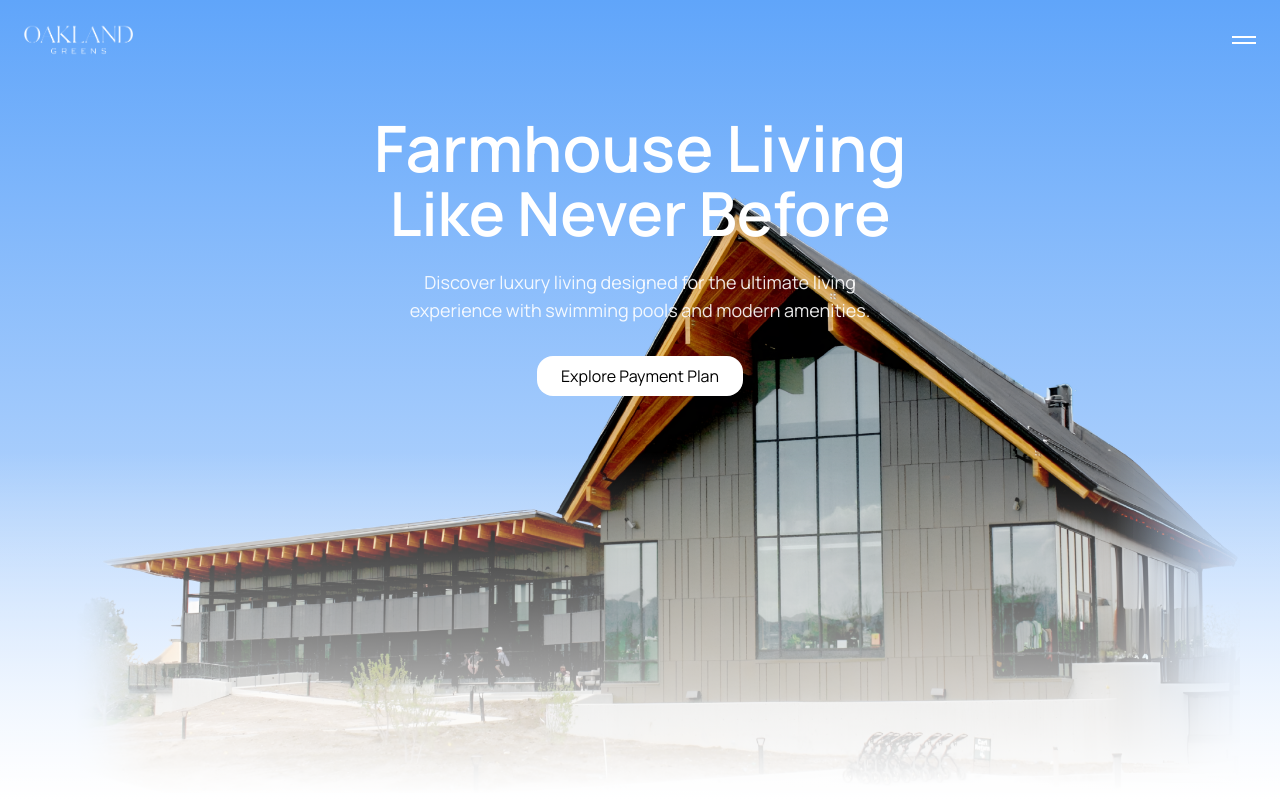
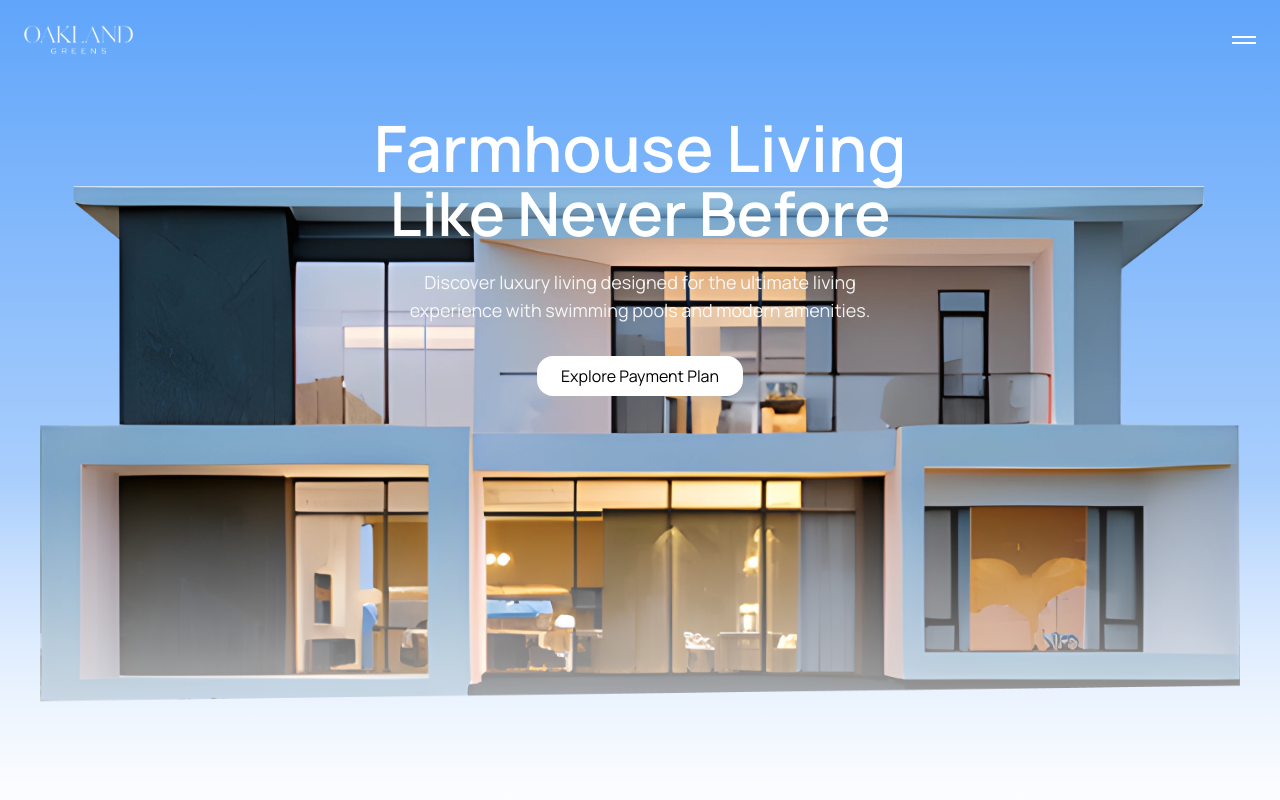
Before and after one commit to DeveloperSarim/Oakland-Web, a React (Vite) app: page / in a window 1280 px wide. Shown: the top 800 px of the page. Built offline with nearby package versions, Linux system fonts and the light colour scheme.

Commit message:
Hero Image Change

```diff
--- a/src/pages/Home.jsx
+++ b/src/pages/Home.jsx
@@ -1,6 +1,6 @@
 import React, { useState, useEffect } from 'react';
 import { ChevronLeft, ChevronRight, ChevronDown, ArrowRight , Facebook, Instagram, Twitter, Linkedin } from 'lucide-react';
-import home from '../assets/home_1.png';
+import home from '../assets/hero_image_2.png';
 import nature from '../assets/Nature_1.png';
 import luxury from '../assets/luxury.png';
 import footer from '../assets/footer-1.png';
@@ -499,7 +499,7 @@ const OaklandGreensWebsite = () => {
 
       <section className="relative h-screen bg-gradient-to-b from-blue-400 to-blue-100 pt-24 pb-10 opacity-110">
         <div className="absolute inset-0 pt-4 z-0">
-          <div className="relative h-full flex justify-center items-center">
+          <div className="relative h-full flex justify-center items-center mt-8">
             <img
               src={home}
               alt="Home"
```
Also changed, not shown: src/assets/hero_image_1.png (added), src/assets/hero_image_2.png (added).
